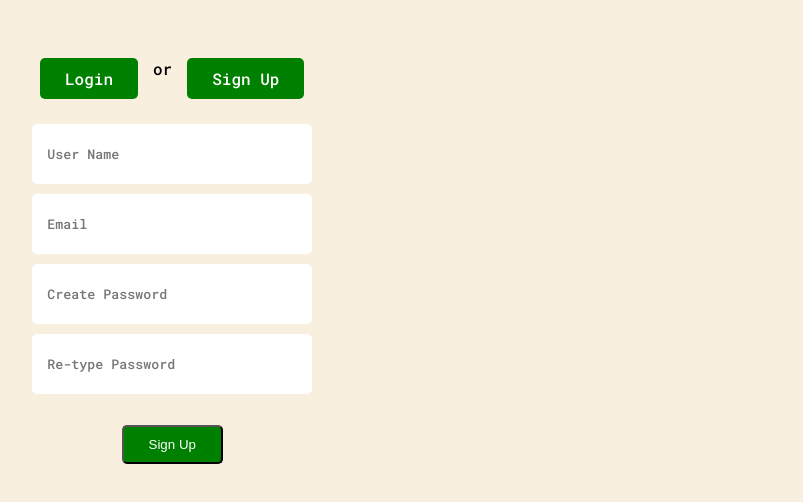
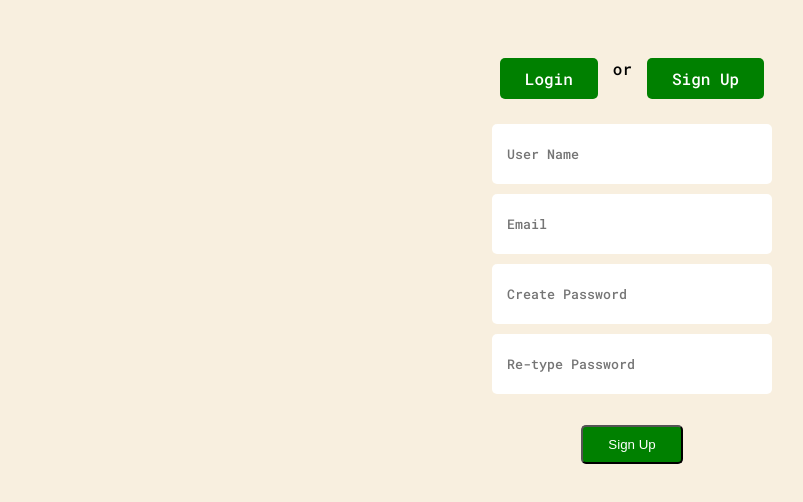
Before and after one commit to ShamHajeri/simple_authentication, a plain HTML site: page index.html in a window 1280 px wide. Shown: the whole page, without its empty margins (13-816 px from the left). Drawn offline with Linux system fonts and the light colour scheme.

Commit message:
centre the div

```diff
--- a/index.html
+++ b/index.html
@@ -17,7 +17,7 @@
     <div>
         <div class="form_container">
 
-            <div>
+            <div style="margin: auto;">
                 <div class="switch_button">
                     <div class="button" onclick="select_login()">Login</div> or<div class="button" onclick="select_sign_up()">Sign Up</div>
                 </div>
```
